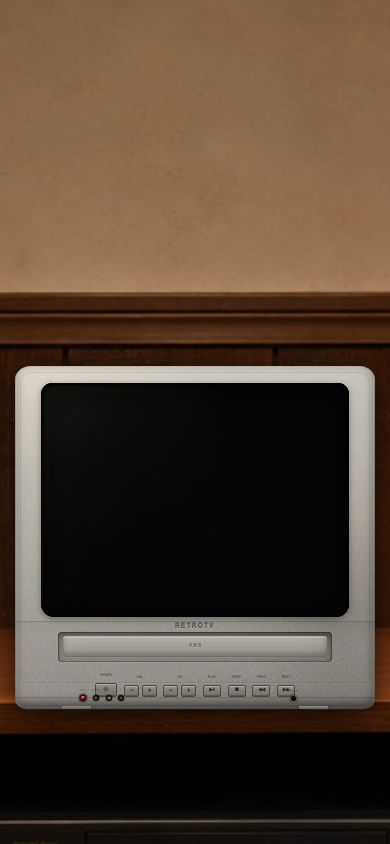
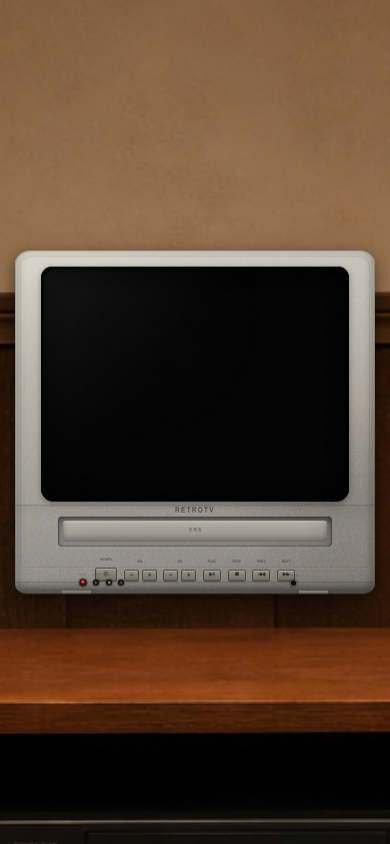
Before and after one commit to bschuby212/retrotv, a Next.js app: page / in a window 390 px wide. Built offline with nearby package versions, Linux system fonts and the light colour scheme.

Commit message:
Center TV vertically on narrow mobile viewports
On screens under 450px, center the TV mount on the Y axis instead of
anchoring from the bottom, and scale width to fit within the viewport.

Co-authored-by: bschuby212 <bschuby212@users.noreply.github.com>

```diff
--- a/styles/tv/retro-tv.module.css
+++ b/styles/tv/retro-tv.module.css
@@ -475,6 +475,12 @@
   }
 }
 
+@media (max-width: 450px) {
+  .retroTv {
+    width: min(360px, calc(100vw - 24px), calc((100dvh - 24px) * 1.05));
+  }
+}
+
 /* Laptop: tablets and typical laptop widths */
 @media (min-width: 641px) and (max-width: 1366px) {
   .retroTv {
--- a/styles/tv/room-scene.module.css
+++ b/styles/tv/room-scene.module.css
@@ -88,6 +88,14 @@
   }
 }
 
+@media (max-width: 450px) {
+  .tvMount {
+    top: 50%;
+    bottom: auto;
+    transform: translate(-50%, -50%);
+  }
+}
+
 @media (min-width: 641px) and (max-width: 1366px) {
   .background {
     object-position: var(--room-focal-x, 50%) var(--room-focal-y, calc(48% + 60px));
```
